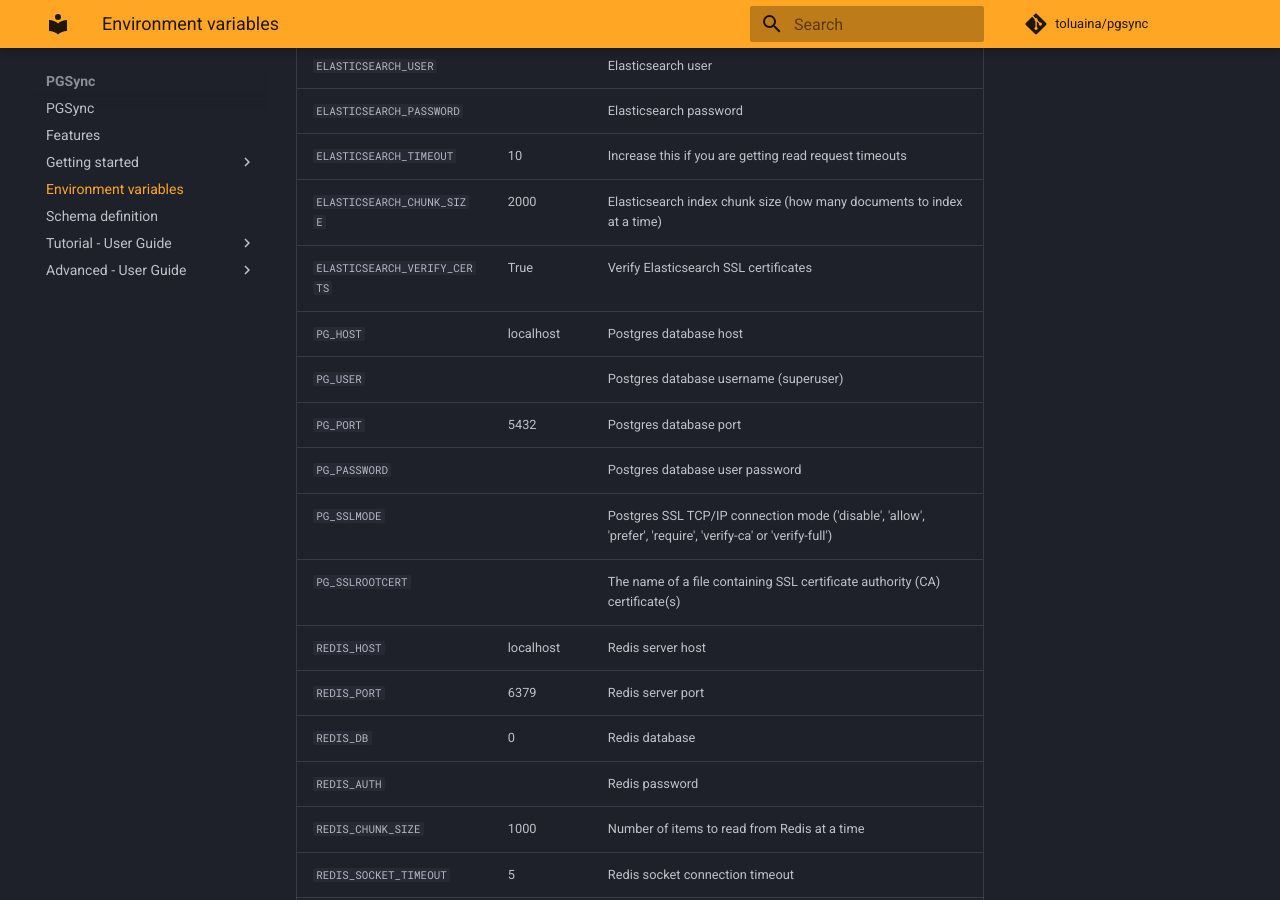
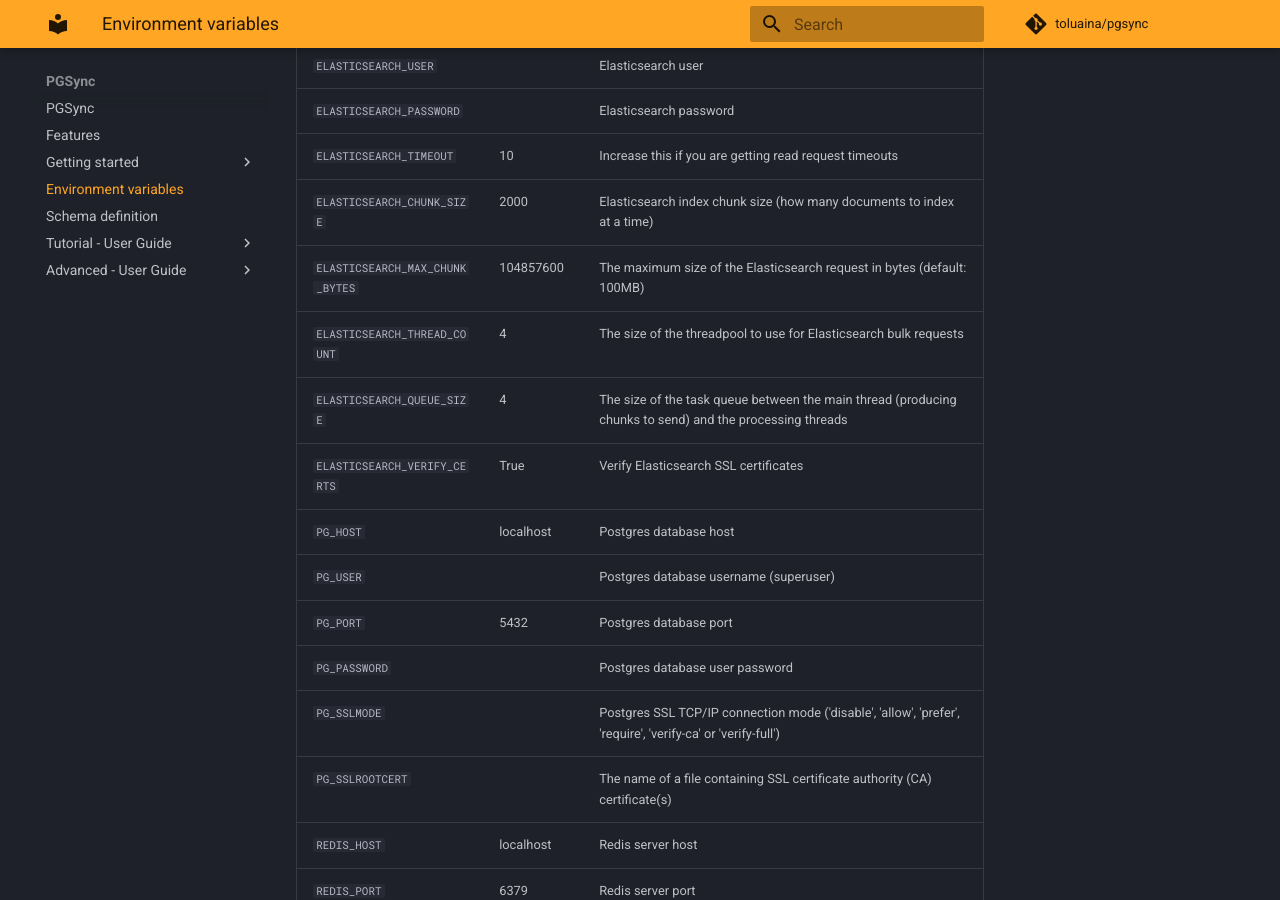
Before and after one commit to toluaina/toluaina.github.io, an MkDocs documentation site: the page built from docs/env-vars/index.md, in a window 1280 px wide and 900 px high, scrolled down 1078 px. Built offline with MkDocs 1.6.1 and Material for MkDocs 9.7.7, drawn with Linux system fonts in a browser that asks for light colours; comment, search, counter and statistics services are not loaded.

Commit message:
added more Elasticsearch bulk index env vars

```diff
--- a/docs/env-vars/index.md
+++ b/docs/env-vars/index.md
@@ -29,6 +29,9 @@ PGSync provides the following environment variables:
 | `ELASTICSEARCH_PASSWORD`     |             | Elasticsearch password |
 | `ELASTICSEARCH_TIMEOUT`      | 10          | Increase this if you are getting read request timeouts |
 | `ELASTICSEARCH_CHUNK_SIZE`   | 2000        | Elasticsearch index chunk size (how many documents to index at a time) |
+| `ELASTICSEARCH_MAX_CHUNK_BYTES`   | 104857600 | The maximum size of the Elasticsearch request in bytes (default: 100MB) |
+| `ELASTICSEARCH_THREAD_COUNT`   | 4        | The size of the threadpool to use for Elasticsearch bulk requests |
+| `ELASTICSEARCH_QUEUE_SIZE`   | 4        | The size of the task queue between the main thread (producing chunks to send) and the processing threads |
 | `ELASTICSEARCH_VERIFY_CERTS` | True        | Verify Elasticsearch SSL certificates |
 | `PG_HOST`                    | localhost   | Postgres database host |
 | `PG_USER`                    |             | Postgres database username (superuser) |
```
